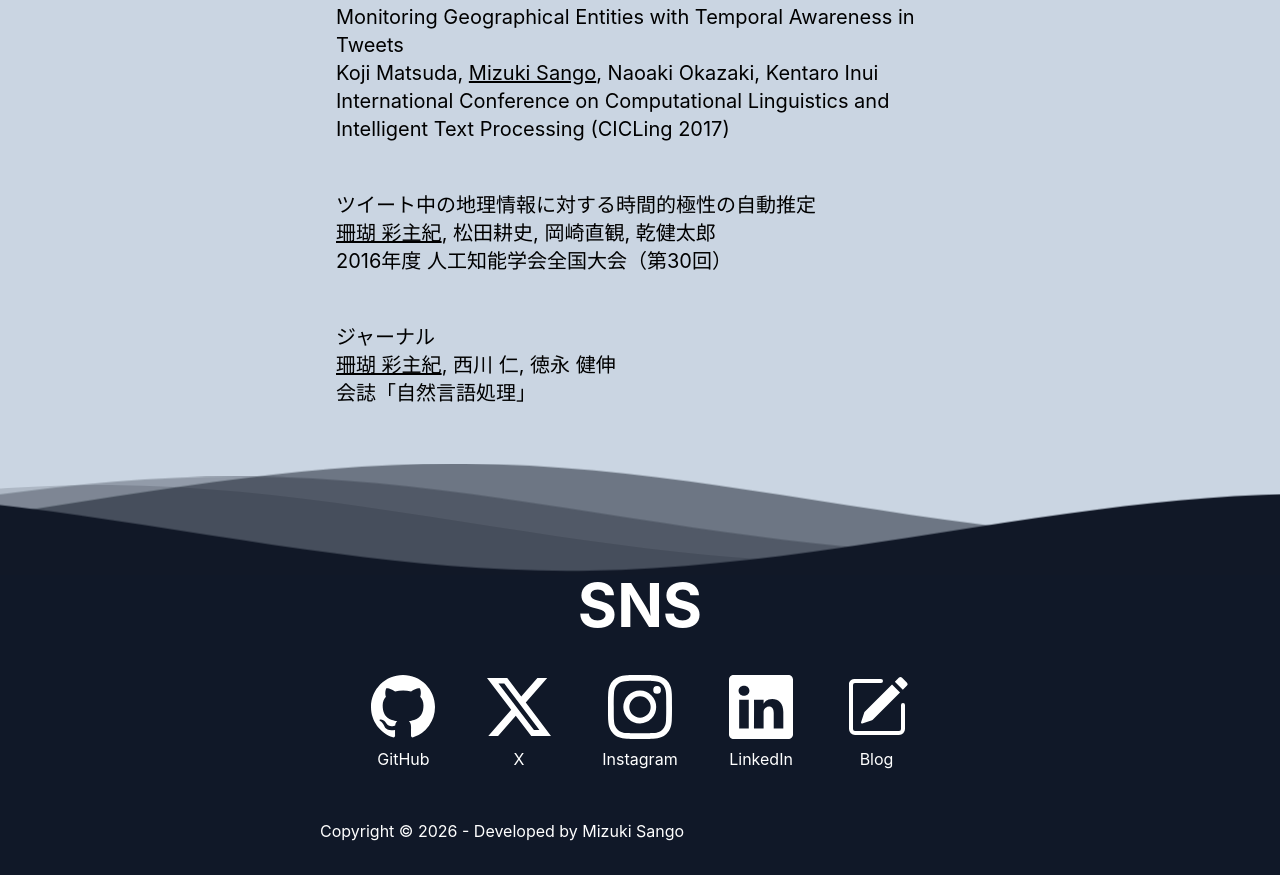
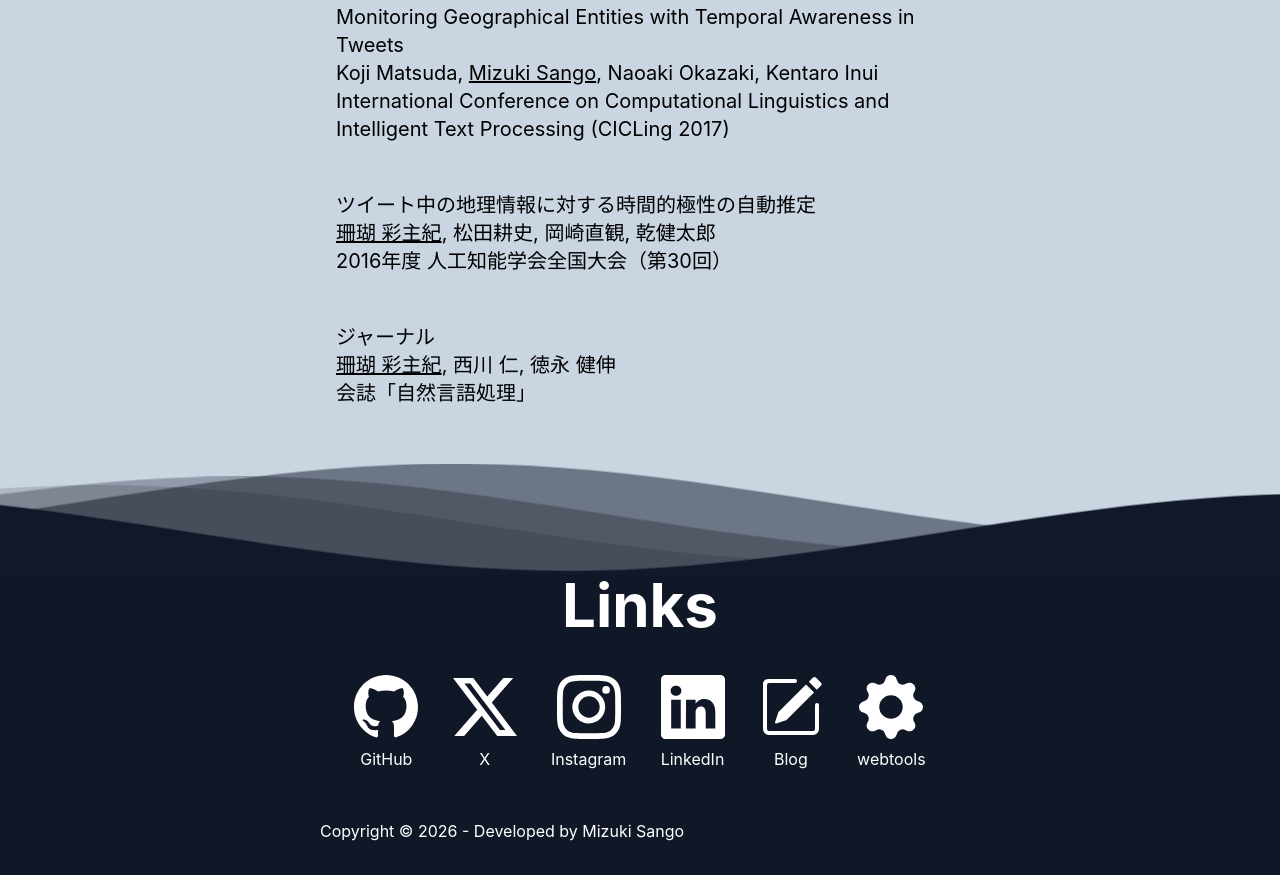
Before and after one commit to msageha/portfolio, an Astro site: page / in a window 1280 px wide. Shown: the part 4045-4920 px from the top of the page. Built offline with nearby package versions, Linux system fonts and the light colour scheme; Astro itself is replaced by a stand-in of ours.

Commit message:
feat: webtools.msageha.net への相互リンクを追加
msageha.net と webtools.msageha.net の相互リンクとして、ブログ用
Header のナビに Tools を、トップページの Links セクション (旧 SNS)
に webtools (歯車アイコン) を追加する。

```diff
--- a/src/components/Header/Header.tsx
+++ b/src/components/Header/Header.tsx
@@ -18,6 +18,12 @@ const Header: React.FC = () => {
             <a href="/blog" className="text-gray-300 hover:text-white transition-colors">
               Blog
             </a>
+            <a
+              href="https://webtools.msageha.net/"
+              className="text-gray-300 hover:text-white transition-colors"
+            >
+              Tools
+            </a>
           </div>
         </div>
       </nav>
--- a/src/components/SNS/SNS.tsx
+++ b/src/components/SNS/SNS.tsx
@@ -72,10 +72,18 @@ const Blog = () => {
   );
 };
 
+const WebTools = () => {
+  return (
+    <SNSLink href="https://webtools.msageha.net/" label="webtools" external>
+      <path d="M9.405 1.05c-.413-1.4-2.397-1.4-2.81 0l-.1.34a1.464 1.464 0 0 1-2.105.872l-.31-.17c-1.283-.698-2.686.705-1.987 1.987l.169.311c.446.82.023 1.841-.872 2.105l-.34.1c-1.4.413-1.4 2.397 0 2.81l.34.1a1.464 1.464 0 0 1 .872 2.105l-.17.31c-.698 1.283.705 2.686 1.987 1.987l.311-.169a1.464 1.464 0 0 1 2.105.872l.1.34c.413 1.4 2.397 1.4 2.81 0l.1-.34a1.464 1.464 0 0 1 2.105-.872l.31.17c1.283.698 2.686-.705 1.987-1.987l-.169-.311a1.464 1.464 0 0 1 .872-2.105l.34-.1c1.4-.413 1.4-2.397 0-2.81l-.34-.1a1.464 1.464 0 0 1-.872-2.105l.17-.31c.698-1.283-.705-2.686-1.987-1.987l-.311.169a1.464 1.464 0 0 1-2.105-.872zM8 10.93a2.929 2.929 0 1 1 0-5.86 2.929 2.929 0 0 1 0 5.858z" />
+    </SNSLink>
+  );
+};
+
 const SNS = () => {
   return (
     <section id="sns" className="bg-gray-900 text-white">
-      <Title title="SNS" />
+      <Title title="Links" />
       <Fade duration={1000} delay={600} className=" md:flex md:justify-center">
         <div className="flex items-start justify-evenly md:w-1/2">
           <Github />
@@ -83,6 +91,7 @@ const SNS = () => {
           <Instagram />
           <Linkedin />
           <Blog />
+          <WebTools />
         </div>
       </Fade>
     </section>
```
